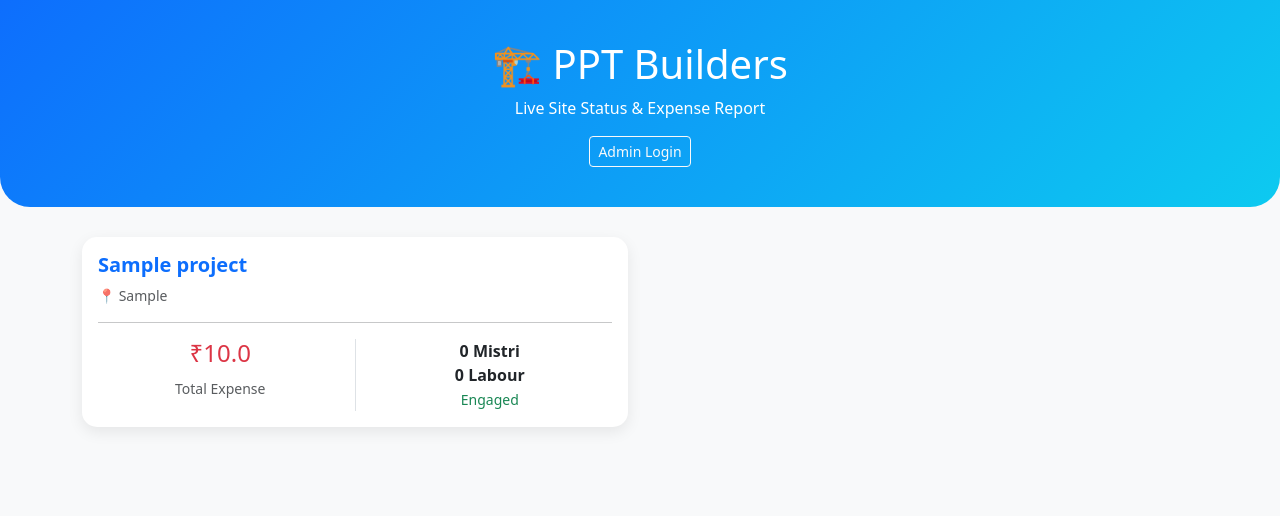
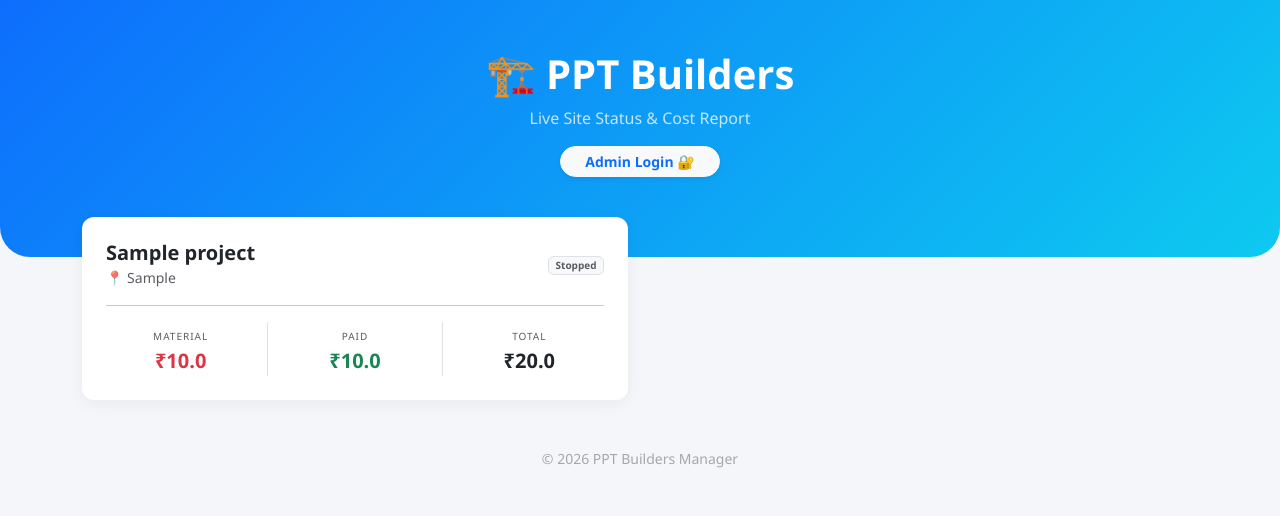
Before and after one commit to rajatpoddar/PPT_Builders, a Flask app: page / in a window 1280 px wide. Shown: the top 516 px of the page. Run offline with Flask 3, Linux system fonts and the light colour scheme; tables that the repository leaves empty hold one stand-in row (values such as "Sample post").

Commit message:
fix logo and app icon , public page project card updated

```diff
--- a/app.py
+++ b/app.py
@@ -73,12 +73,43 @@ def service_worker():
 def public_home():
     conn = get_db_connection()
     projects = conn.execute("SELECT * FROM projects").fetchall()
+
+    # 1. Expenses Sum (Material)
+    expenses_map = {}
+    exp_rows = conn.execute("SELECT project_id, SUM(amount) FROM expenses GROUP BY project_id").fetchall()
+    for row in exp_rows: expenses_map[row['project_id']] = row[1] or 0
+
+    # 2. Workers Count
+    workers_map = {}
+    w_rows = conn.execute("SELECT project_id, role, COUNT(*) FROM workers GROUP BY project_id, role").fetchall()
+    for row in w_rows:
+        pid = row['project_id']
+        role = row['role']
+        if pid not in workers_map: workers_map[pid] = {'Mistri': 0, 'Labour': 0}
+        if role in workers_map[pid]: workers_map[pid][role] = row[2]
+
+    # 3. Payments Sum (Labour Paid) - New for Public Home
+    payments_map = {}
+    pay_rows = conn.execute('''SELECT w.project_id, SUM(p.amount) FROM payments p
+                               JOIN workers w ON p.worker_id = w.id
+                               GROUP BY w.project_id''').fetchall()
+    for row in pay_rows: payments_map[row['project_id']] = row[1] or 0
+
     public_stats = []
     for p in projects:
-        exp = conn.execute("SELECT SUM(amount) FROM expenses WHERE project_id=?", (p['id'],)).fetchone()[0] or 0
-        mistri = conn.execute("SELECT COUNT(*) FROM workers WHERE project_id=? AND role='Mistri'", (p['id'],)).fetchone()[0]
-        labour = conn.execute("SELECT COUNT(*) FROM workers WHERE project_id=? AND role='Labour'", (p['id'],)).fetchone()[0]
-        public_stats.append({'name': p['name'], 'location': p['location'], 'expense': exp, 'mistri': mistri, 'labour': labour})
+        exp = expenses_map.get(p['id'], 0)
+        pay = payments_map.get(p['id'], 0)
+        counts = workers_map.get(p['id'], {'Mistri': 0, 'Labour': 0})
+
+        public_stats.append({
+            'name': p['name'],
+            'location': p['location'],
+            'expense': exp,
+            'payment': pay,             # New
+            'grand_total': exp + pay,   # New
+            'mistri': counts['Mistri'],
+            'labour': counts['Labour']
+        })
     conn.close()
     return render_template('public_home.html', stats=public_stats)
 
--- a/templates/public_home.html
+++ b/templates/public_home.html
@@ -3,49 +3,94 @@
 <head>
     <meta charset="utf-8">
     <meta name="viewport" content="width=device-width, initial-scale=1">
-    <title>PPT Builders - Projects</title>
+    <title>PPT Builders - Live Status</title>
+
+    <link rel="icon" type="image/png" href="{{ url_for('static', filename='favicon.png') }}">
+    <link rel="apple-touch-icon" href="{{ url_for('static', filename='logo.png') }}">
+
+    <link rel="manifest" href="{{ url_for('static', filename='manifest.json') }}">
+
     <link href="https://cdn.jsdelivr.net/npm/bootstrap@5.3.0/dist/css/bootstrap.min.css" rel="stylesheet">
     <style>
-        body { background: #f8f9fa; }
-        .hero { background: linear-gradient(135deg, #0d6efd, #0dcaf0); color: white; padding: 40px 20px; border-radius: 0 0 30px 30px; margin-bottom: 30px; }
-        .project-card { border: none; border-radius: 15px; box-shadow: 0 5px 15px rgba(0,0,0,0.08); transition: transform 0.2s; }
-        .project-card:hover { transform: translateY(-5px); }
+        body { background: #f4f6f9; font-family: 'Segoe UI', sans-serif; }
+        .hero {
+            background: linear-gradient(135deg, #0d6efd, #0dcaf0);
+            color: white;
+            padding: 50px 20px 80px 20px;
+            border-radius: 0 0 30px 30px;
+            margin-bottom: -40px;
+            text-align: center;
+        }
+        .stat-card {
+            border-radius: 12px;
+            border: none;
+            box-shadow: 0 4px 15px rgba(0,0,0,0.05);
+            transition: transform 0.2s;
+        }
+        .stat-card:hover { transform: translateY(-3px); }
     </style>
 </head>
 <body>
-    <div class="hero text-center">
-        <h1>🏗️ PPT Builders</h1>
-        <p class="mb-0">Live Site Status & Expense Report</p>
-        <a href="{{ url_for('login') }}" class="btn btn-outline-light btn-sm mt-3">Admin Login</a>
+
+    <div class="hero">
+        <h1 class="fw-bold">🏗️ PPT Builders</h1>
+        <p class="mb-3 opacity-75">Live Site Status & Cost Report</p>
+        <a href="{{ url_for('login') }}" class="btn btn-light btn-sm fw-bold px-4 rounded-pill shadow-sm text-primary">Admin Login 🔐</a>
     </div>
 
-    <div class="container">
+    <div class="container pb-5">
         <div class="row">
             {% for p in stats %}
             <div class="col-md-6 mb-4">
-                <div class="card project-card">
-                    <div class="card-body">
-                        <h5 class="card-title fw-bold text-primary">{{ p.name }}</h5>
-                        <p class="text-muted small">📍 {{ p.location }}</p>
-                        <hr>
+                <div class="card stat-card">
+                    <div class="card-body p-4">
+
+                        <div class="d-flex justify-content-between align-items-center mb-1">
+                            <div>
+                                <h5 class="card-title mb-0 fw-bold text-dark">{{ p.name }}</h5>
+                                <small class="text-muted">📍 {{ p.location }}</small>
+                            </div>
+                            {% set total_workers = p.mistri + p.labour %}
+                            {% if total_workers > 0 %}
+                                <span class="badge bg-light text-dark border">
+                                    👷 {{ p.mistri }} M | 🧱 {{ p.labour }} L
+                                </span>
+                            {% else %}
+                                <span class="badge bg-light text-muted border" style="font-size: 10px;">Stopped</span>
+                            {% endif %}
+                        </div>
+
+                        <hr class="my-3 opacity-25">
+
                         <div class="row text-center">
                             <div class="col border-end">
-                                <span class="h4 d-block text-danger">₹{{ p.expense }}</span>
-                                <small class="text-muted">Total Expense</small>
+                                <small class="text-muted text-uppercase" style="font-size: 10px; letter-spacing: 1px;">Material</small>
+                                <strong class="text-danger d-block fs-5">₹{{ p.expense }}</strong>
+                            </div>
+                            <div class="col border-end">
+                                <small class="text-muted text-uppercase" style="font-size: 10px; letter-spacing: 1px;">Paid</small>
+                                <strong class="text-success d-block fs-5">₹{{ p.payment }}</strong>
                             </div>
                             <div class="col">
-                                <span class="d-block fw-bold">{{ p.mistri }} Mistri</span>
-                                <span class="d-block fw-bold">{{ p.labour }} Labour</span>
-                                <small class="text-success">Engaged</small>
+                                <small class="text-muted text-uppercase" style="font-size: 10px; letter-spacing: 1px;">Total</small>
+                                <strong class="text-dark d-block fs-5">₹{{ p.grand_total }}</strong>
                             </div>
                         </div>
+
                     </div>
                 </div>
             </div>
             {% else %}
-            <div class="text-center text-muted">No active projects to display.</div>
+            <div class="col-12 text-center text-muted mt-5">
+                <p>No active projects found.</p>
+            </div>
             {% endfor %}
         </div>
+
+        <div class="text-center mt-4 text-muted small opacity-50">
+            &copy; 2026 PPT Builders Manager
+        </div>
     </div>
+
 </body>
 </html>
```
Also changed, not shown: templates/base.html (+4 -3 lines), static/favicon.png (added), static/logo.png, static/manifest.json.
